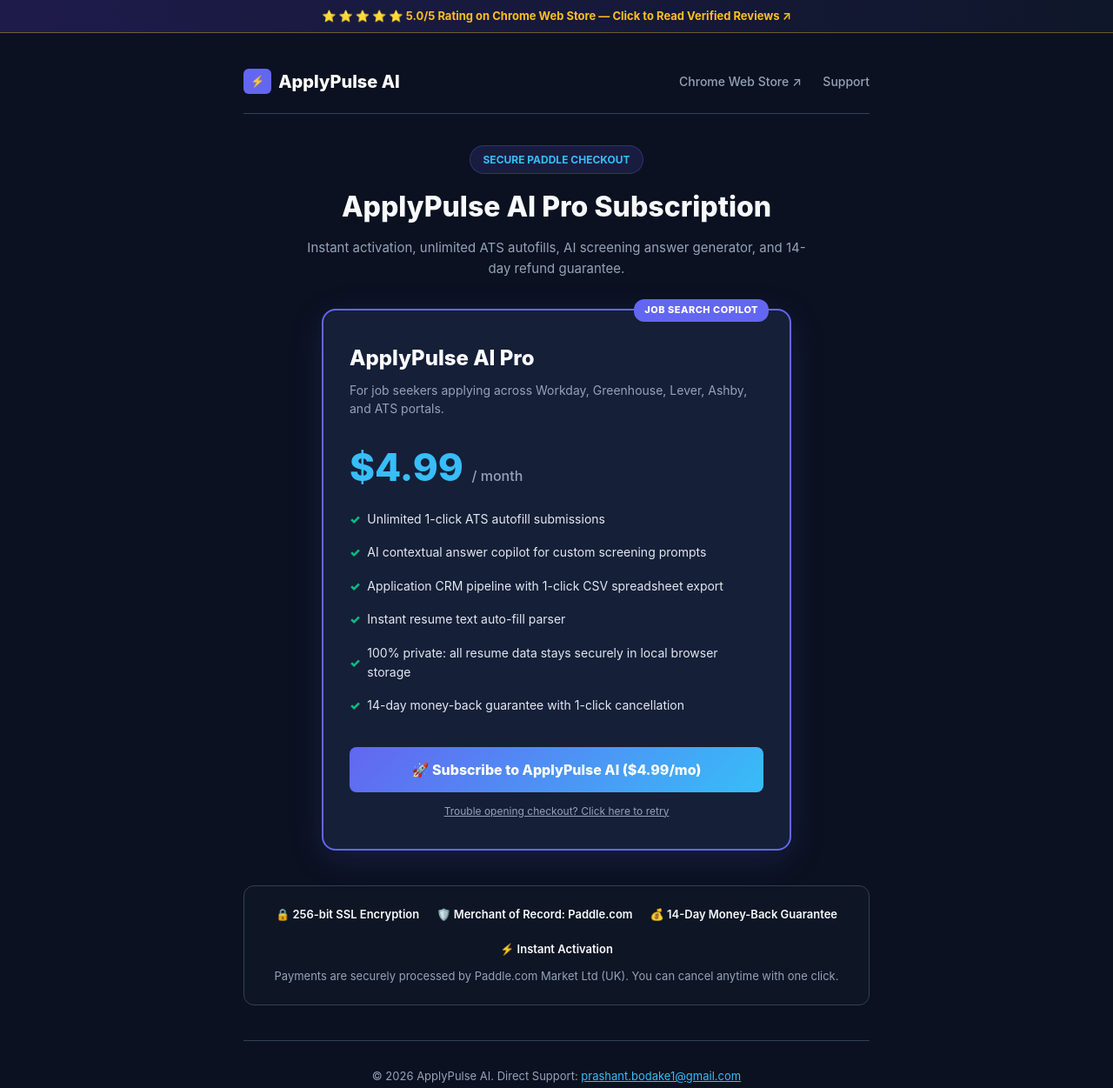
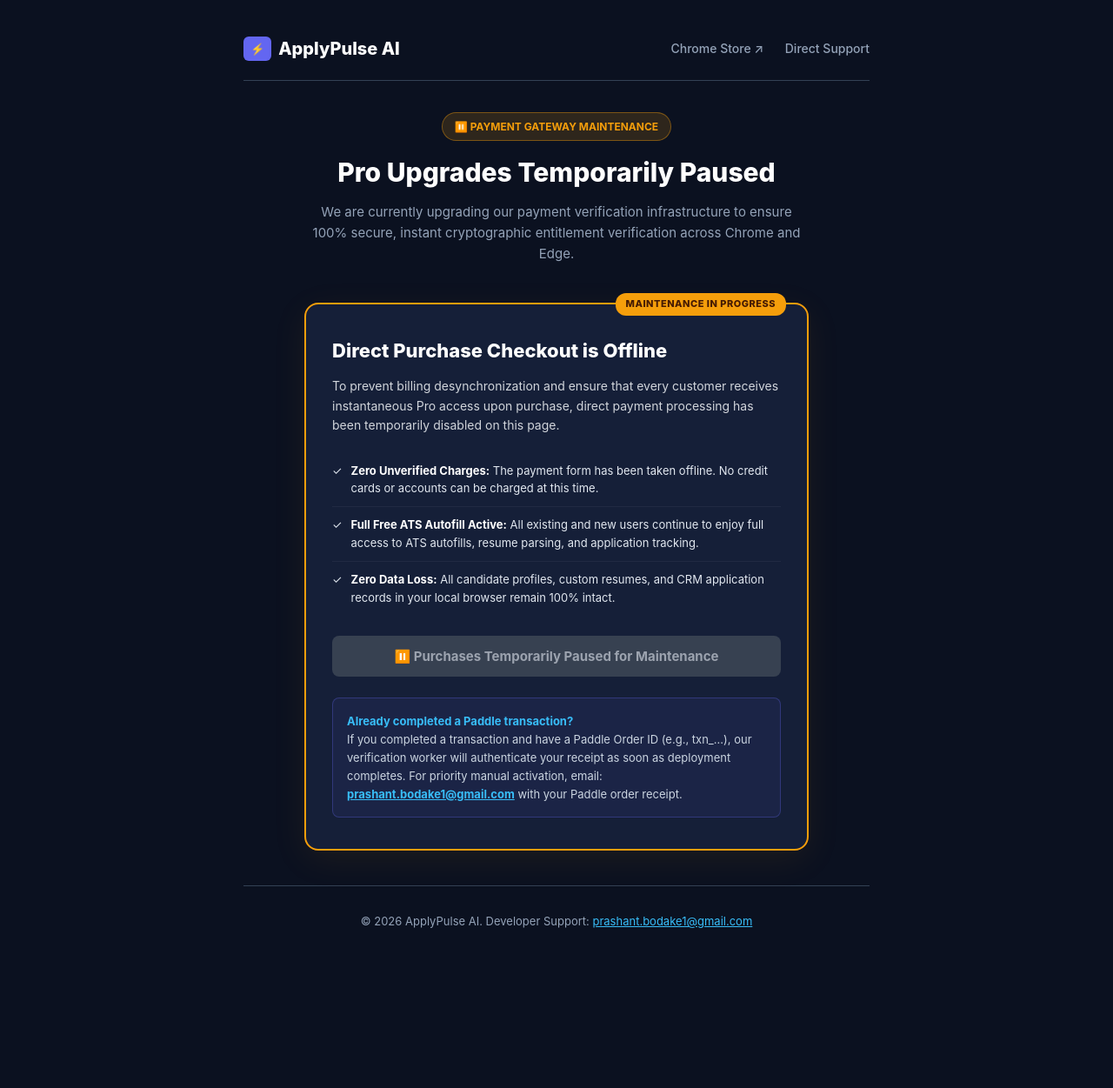
Before and after one commit to Prashant3244/prashant3244.github.io, a plain HTML site: page checkout-applypulse.html in a window 1280 px wide. Shown: the whole page at 87% size. After the commit the page ends 1120 px from the top, so only its background shows below. Drawn offline with Linux system fonts and the light colour scheme.

Commit message:
security(checkout): implement fail-safe maintenance mode for ApplyPulse AI

```diff
--- a/checkout-applypulse.html
+++ b/checkout-applypulse.html
@@ -3,10 +3,8 @@
 <head>
   <meta charset="UTF-8">
   <meta name="viewport" content="width=device-width, initial-scale=1.0">
-  <title>ApplyPulse AI - Dedicated Checkout & Pro Activation</title>
-  <meta name="description" content="Secure Paddle Checkout for ApplyPulse AI. Universal Workday, Greenhouse & ATS Job Application Copilot.">
-  <!-- Paddle.js v2 CDN -->
-  <script src="https://cdn.paddle.com/paddle/v2/paddle.js"></script>
+  <title>ApplyPulse AI - Payment Gateway Maintenance</title>
+  <meta name="description" content="ApplyPulse AI payment maintenance notice. Pro upgrades are temporarily paused while verification infrastructure is upgraded.">
   <style>
     :root {
       --bg: #0b1120;
@@ -18,30 +16,12 @@
       --text: #f8fafc;
       --text-muted: #94a3b8;
       --border: #334155;
+      --amber: #f59e0b;
+      --amber-dark: #451a03;
     }
     * { box-sizing: border-box; margin: 0; padding: 0; font-family: -apple-system, BlinkMacSystemFont, "Segoe UI", Roboto, sans-serif; }
     body { background: var(--bg); color: var(--text); line-height: 1.6; min-height: 100vh; display: flex; flex-direction: column; }
     .container { max-width: 760px; margin: 0 auto; padding: 20px; width: 100%; flex: 1; }
-
-    /* Top Rating Banner */
-    .top-review-banner {
-      background: linear-gradient(90deg, #1e1b4b, #0f172a);
-      border-bottom: 1px solid rgba(251, 191, 36, 0.4);
-      padding: 8px 16px;
-      text-align: center;
-      font-size: 13px;
-    }
-    .top-review-banner a {
-      color: #fbbf24;
-      text-decoration: none;
-      font-weight: 700;
-      display: inline-flex;
-      align-items: center;
-      gap: 6px;
-    }
-    .top-review-banner a:hover {
-      text-decoration: underline;
-    }
 
     header { padding: 20px 0; border-bottom: 1px solid var(--border); display: flex; justify-content: space-between; align-items: center; }
     .logo { font-size: 20px; font-weight: 800; color: #fff; text-decoration: none; display: flex; align-items: center; gap: 8px; }
@@ -50,47 +30,89 @@
     .nav-links a:hover { color: var(--text); }
 
     .hero { text-align: center; padding: 36px 0 24px; }
-    .badge { background: rgba(99, 102, 241, 0.15); color: var(--cyan); padding: 6px 14px; border-radius: 20px; font-size: 12px; font-weight: 700; display: inline-block; margin-bottom: 12px; border: 1px solid rgba(99, 102, 241, 0.3); }
-    h1 { font-size: 32px; font-weight: 800; margin-bottom: 10px; }
+    .badge-maintenance {
+      background: rgba(245, 158, 11, 0.15);
+      color: var(--amber);
+      padding: 6px 14px;
+      border-radius: 20px;
+      font-size: 12px;
+      font-weight: 700;
+      display: inline-block;
+      margin-bottom: 12px;
+      border: 1px solid rgba(245, 158, 11, 0.4);
+    }
+    h1 { font-size: 30px; font-weight: 800; margin-bottom: 10px; color: #fff; }
     .hero p { font-size: 15px; color: var(--text-muted); max-width: 580px; margin: 0 auto; }
 
-    /* Success State */
-    #success-box { display: none; background: rgba(99, 102, 241, 0.15); border: 2px solid var(--indigo); border-radius: 12px; padding: 25px; margin: 20px auto 30px; text-align: center; }
-    #success-box h2 { color: var(--cyan); font-size: 22px; margin-bottom: 8px; }
-    .order-id-display { font-family: monospace; font-size: 18px; background: #000; padding: 12px 16px; border-radius: 6px; border: 1px dashed var(--indigo); color: var(--cyan); margin: 15px 0; word-break: break-all; }
+    .maintenance-card {
+      background: var(--card-bg);
+      border: 2px solid var(--amber);
+      border-radius: 16px;
+      padding: 36px 30px;
+      margin: 20px auto;
+      max-width: 580px;
+      box-shadow: 0 10px 40px rgba(245, 158, 11, 0.08);
+      position: relative;
+    }
+    .card-badge {
+      position: absolute;
+      top: -13px;
+      right: 24px;
+      background: var(--amber);
+      color: var(--amber-dark);
+      font-size: 11px;
+      font-weight: 800;
+      padding: 4px 12px;
+      border-radius: 12px;
+      text-transform: uppercase;
+      letter-spacing: 0.5px;
+    }
+    .card-title { font-size: 22px; font-weight: 800; margin-bottom: 12px; color: #fff; }
+    .card-desc { font-size: 14px; color: #d1d5db; margin-bottom: 20px; line-height: 1.6; }
 
-    /* Single Dedicated Plan Card */
-    .checkout-card { background: var(--card-bg); border: 2px solid var(--indigo); border-radius: 16px; padding: 36px 30px; margin: 10px auto; max-width: 540px; box-shadow: 0 10px 40px rgba(99, 102, 241, 0.15); position: relative; }
-    .plan-badge { position: absolute; top: -13px; right: 24px; background: var(--indigo); color: #fff; font-size: 11px; font-weight: 800; padding: 4px 12px; border-radius: 12px; text-transform: uppercase; letter-spacing: 0.5px; }
-    .plan-title { font-size: 24px; font-weight: 800; margin-bottom: 6px; color: #fff; }
-    .plan-price { font-size: 44px; font-weight: 800; color: var(--cyan); margin: 12px 0 6px; }
-    .plan-price span { font-size: 16px; color: var(--text-muted); font-weight: 500; }
-    .plan-desc { font-size: 14px; color: var(--text-muted); margin-bottom: 22px; line-height: 1.5; }
-    .plan-features { list-style: none; margin-bottom: 28px; }
-    .plan-features li { padding: 8px 0; font-size: 14px; color: #e2e8f0; display: flex; align-items: center; gap: 8px; }
-    .plan-features li::before { content: "✓"; color: var(--emerald); font-weight: 900; }
+    .info-list { list-style: none; margin-bottom: 24px; }
+    .info-list li {
+      padding: 10px 0;
+      font-size: 13px;
+      color: #e2e8f0;
+      display: flex;
+      align-items: flex-start;
+      gap: 10px;
+      border-bottom: 1px solid rgba(255, 255, 255, 0.05);
+    }
+    .info-list li:last-child { border-bottom: none; }
+    .info-list li strong { color: #fff; }
 
-    .btn-checkout { background: linear-gradient(135deg, var(--indigo), var(--cyan)); color: #fff; padding: 16px 24px; border-radius: 8px; font-weight: 800; font-size: 16px; text-decoration: none; border: none; cursor: pointer; text-align: center; width: 100%; transition: opacity 0.2s, transform 0.2s; display: block; }
-    .btn-checkout:hover { opacity: 0.95; transform: translateY(-1px); }
+    .btn-disabled {
+      background: #374151;
+      color: #9ca3af;
+      padding: 14px 20px;
+      border-radius: 8px;
+      font-weight: 700;
+      font-size: 15px;
+      text-align: center;
+      width: 100%;
+      border: none;
+      cursor: not-allowed;
+      display: block;
+      margin-top: 10px;
+    }
 
-    .btn-fallback { display: block; text-align: center; margin-top: 14px; font-size: 12px; color: var(--text-muted); text-decoration: underline; background: none; border: none; cursor: pointer; width: 100%; }
-    .btn-fallback:hover { color: var(--cyan); }
-
-    /* Trust & Policies */
-    .trust-footer { margin-top: 40px; padding: 22px; background: rgba(17, 24, 39, 0.6); border-radius: 12px; border: 1px solid var(--border); text-align: center; font-size: 13px; color: var(--text-muted); }
-    .trust-badges { display: flex; justify-content: center; gap: 20px; flex-wrap: wrap; margin-bottom: 10px; font-weight: 600; color: var(--text); font-size: 13px; }
+    .support-box {
+      margin-top: 24px;
+      padding: 16px;
+      background: rgba(99, 102, 241, 0.08);
+      border: 1px solid rgba(99, 102, 241, 0.3);
+      border-radius: 8px;
+      font-size: 13px;
+      color: #cbd5e1;
+    }
+    .support-box strong { color: var(--cyan); }
 
     footer { padding: 30px 0; text-align: center; color: var(--text-muted); font-size: 13px; border-top: 1px solid var(--border); margin-top: 40px; }
   </style>
 </head>
 <body>
-
-  <!-- Top 5-Star Review Banner -->
-  <div class="top-review-banner">
-    <a href="https://chromewebstore.google.com/detail/applypulse-ai-ats-job-ap/bfbfckbnaneddgboaakjmnncallngbcp/reviews" target="_blank" rel="noopener">
-      ⭐ ⭐ ⭐ ⭐ ⭐ 5.0/5 Rating on Chrome Web Store — Click to Read Verified Reviews ↗
-    </a>
-  </div>
 
   <div class="container">
     <header>
@@ -98,145 +120,58 @@
         <span>⚡</span> ApplyPulse AI
       </a>
       <div class="nav-links">
-        <a href="https://chromewebstore.google.com/detail/applypulse-ai-ats-job-ap/bfbfckbnaneddgboaakjmnncallngbcp" target="_blank">Chrome Web Store ↗</a>
-        <a href="mailto:prashant.bodake1@gmail.com">Support</a>
+        <a href="https://chromewebstore.google.com/detail/applypulse-ai-ats-job-ap/bfbfckbnaneddgboaakjmnncallngbcp" target="_blank" rel="noopener">Chrome Store ↗</a>
+        <a href="mailto:prashant.bodake1@gmail.com">Direct Support</a>
       </div>
     </header>
 
     <div class="hero">
-      <div class="badge">SECURE PADDLE CHECKOUT</div>
-      <h1>ApplyPulse AI Pro Subscription</h1>
-      <p>Instant activation, unlimited ATS autofills, AI screening answer generator, and 14-day refund guarantee.</p>
+      <div class="badge-maintenance">⏸️ PAYMENT GATEWAY MAINTENANCE</div>
+      <h1>Pro Upgrades Temporarily Paused</h1>
+      <p>We are currently upgrading our payment verification infrastructure to ensure 100% secure, instant cryptographic entitlement verification across Chrome and Edge.</p>
     </div>
 
-    <!-- Order Completed Banner -->
-    <div id="success-box">
-      <h2>🎉 Payment Confirmed!</h2>
-      <p style="color:var(--text-muted); font-size:14px;">Your ApplyPulse AI Pro subscription is active. Copy your Paddle Order / Transaction ID below:</p>
-      <div style="display: flex; gap: 8px; justify-content: center; align-items: center; margin: 15px 0;">
-        <div class="order-id-display" id="order-id-text" style="margin: 0; flex: 1;">Loading ID...</div>
-        <button id="btn-copy-order-id" onclick="copyOrderId()" style="background: var(--indigo); color: #fff; border: none; padding: 12px 18px; border-radius: 6px; font-weight: 700; font-size: 14px; cursor: pointer;">📋 Copy ID</button>
+    <div class="maintenance-card">
+      <div class="card-badge">MAINTENANCE IN PROGRESS</div>
+      <div class="card-title">Direct Purchase Checkout is Offline</div>
+      <div class="card-desc">
+        To prevent billing desynchronization and ensure that every customer receives instantaneous Pro access upon purchase, direct payment processing has been temporarily disabled on this page.
       </div>
-      <p style="font-size:13px; color:var(--text-muted); line-height:1.5;">
-        👉 Open your ApplyPulse AI Chrome Extension popup ➡️ click the <strong>Pro Upgrade</strong> section ➡️ paste into <strong>"Enter Order ID"</strong> and click <strong>Activate</strong>!
-      </p>
-    </div>
 
-    <!-- Single Dedicated Plan Card: ApplyPulse AI Pro -->
-    <div class="checkout-card" id="card-applypulse">
-      <div class="plan-badge">JOB SEARCH COPILOT</div>
-      <div class="plan-title">ApplyPulse AI Pro</div>
-      <div class="plan-desc">For job seekers applying across Workday, Greenhouse, Lever, Ashby, and ATS portals.</div>
-      <div class="plan-price">$4.99 <span>/ month</span></div>
-
-      <ul class="plan-features">
-        <li>Unlimited 1-click ATS autofill submissions</li>
-        <li>AI contextual answer copilot for custom screening prompts</li>
-        <li>Application CRM pipeline with 1-click CSV spreadsheet export</li>
-        <li>Instant resume text auto-fill parser</li>
-        <li>100% private: all resume data stays securely in local browser storage</li>
-        <li>14-day money-back guarantee with 1-click cancellation</li>
+      <ul class="info-list">
+        <li>
+          <span>✓</span>
+          <div><strong>Zero Unverified Charges:</strong> The payment form has been taken offline. No credit cards or accounts can be charged at this time.</div>
+        </li>
+        <li>
+          <span>✓</span>
+          <div><strong>Full Free ATS Autofill Active:</strong> All existing and new users continue to enjoy full access to ATS autofills, resume parsing, and application tracking.</div>
+        </li>
+        <li>
+          <span>✓</span>
+          <div><strong>Zero Data Loss:</strong> All candidate profiles, custom resumes, and CRM application records in your local browser remain 100% intact.</div>
+        </li>
       </ul>
 
-      <button id="btn-pay-paddle" class="btn-checkout" onclick="startPaddleCheckout()">
-        🚀 Subscribe to ApplyPulse AI ($4.99/mo)
+      <button id="btn-pay-paddle" class="btn-disabled" disabled>
+        ⏸️ Purchases Temporarily Paused for Maintenance
       </button>
 
-      <button id="btn-retry" class="btn-fallback" onclick="startPaddleCheckout()">
-        Trouble opening checkout? Click here to retry
-      </button>
-    </div>
-
-    <!-- Trust & Guarantee -->
-    <div class="trust-footer">
-      <div class="trust-badges">
-        <span>🔒 256-bit SSL Encryption</span>
-        <span>🛡️ Merchant of Record: Paddle.com</span>
-        <span>💰 14-Day Money-Back Guarantee</span>
-        <span>⚡ Instant Activation</span>
+      <div class="support-box">
+        <strong>Already completed a Paddle transaction?</strong><br>
+        If you completed a transaction and have a Paddle Order ID (e.g., <code>txn_...</code>), our verification worker will authenticate your receipt as soon as deployment completes. For priority manual activation, email: <a href="mailto:prashant.bodake1@gmail.com" style="color:var(--cyan); font-weight:700;">prashant.bodake1@gmail.com</a> with your Paddle order receipt.
       </div>
-      <p>Payments are securely processed by Paddle.com Market Ltd (UK). You can cancel anytime with one click.</p>
     </div>
 
     <footer>
-      <p>© 2026 ApplyPulse AI. Direct Support: <a href="mailto:prashant.bodake1@gmail.com" style="color:var(--cyan);">prashant.bodake1@gmail.com</a></p>
+      <p>© 2026 ApplyPulse AI. Developer Support: <a href="mailto:prashant.bodake1@gmail.com" style="color:var(--cyan);">prashant.bodake1@gmail.com</a></p>
     </footer>
   </div>
 
   <script>
-    // Live Paddle Client-Side Token & ApplyPulse Price ID
-    const PADDLE_TOKEN = 'live_828ae5ae41898b49618cac77f4e';
-    const APPLYPULSE_PRICE_ID = 'pri_01m48qnk81hv9t596abbd3zaqt';
-
-    let paddleInitialized = false;
-
-    // Initialize Paddle.js v2
-    function setupPaddle() {
-      if (typeof Paddle !== 'undefined' && !paddleInitialized) {
-        try {
-          Paddle.Initialize({
-            token: PADDLE_TOKEN,
-            eventCallback: function(event) {
-              console.log('[Paddle Event]', event);
-              if (event && (event.name === 'checkout.completed' || event.name === 'checkout.payment_successful')) {
-                const data = event.data || {};
-                const orderId = data.transaction_id || data.id || 'Active-' + Date.now();
-                showOrderSuccess(orderId);
-              }
-            }
-          });
-          paddleInitialized = true;
-        } catch (err) {
-          console.warn('Paddle initialization notice:', err);
-        }
-      }
-    }
-
-    function startPaddleCheckout() {
-      setupPaddle();
-      if (typeof Paddle === 'undefined') {
-        alert('Paddle payment engine is still loading. Please check your internet connection or try again in a moment.');
-        return;
-      }
-      try {
-        Paddle.Checkout.open({
-          items: [{ priceId: APPLYPULSE_PRICE_ID, quantity: 1 }]
-        });
-      } catch (err) {
-        console.error('Paddle open error:', err);
-        alert('Error launching checkout: ' + err.message);
-      }
-    }
-
-    function showOrderSuccess(orderId) {
-      const box = document.getElementById('success-box');
-      const text = document.getElementById('order-id-text');
-      if (box && text) {
-        text.innerText = orderId;
-        box.style.display = 'block';
-        box.scrollIntoView({ behavior: 'smooth' });
-      }
-    }
-
-    function copyOrderId() {
-      const text = document.getElementById('order-id-text')?.innerText || '';
-      if (text && text !== 'Loading ID...') {
-        navigator.clipboard.writeText(text);
-        const btn = document.getElementById('btn-copy-order-id');
-        if (btn) {
-          btn.innerText = '✅ Copied!';
-          setTimeout(() => { btn.innerText = '📋 Copy ID'; }, 2000);
-        }
-      }
-    }
-
-    // Auto-init on load
-    window.addEventListener('DOMContentLoaded', () => {
-      setupPaddle();
-      setTimeout(() => {
-        setupPaddle();
-      }, 500);
-    });
+    // Live Paddle Checkout Disabled during maintenance mode.
+    // Zero external payment gateway initialization or checkout opening.
+    console.log('[ApplyPulse] Checkout maintenance mode active. Live payment initiation is disabled.');
   </script>
 </body>
 </html>
```
